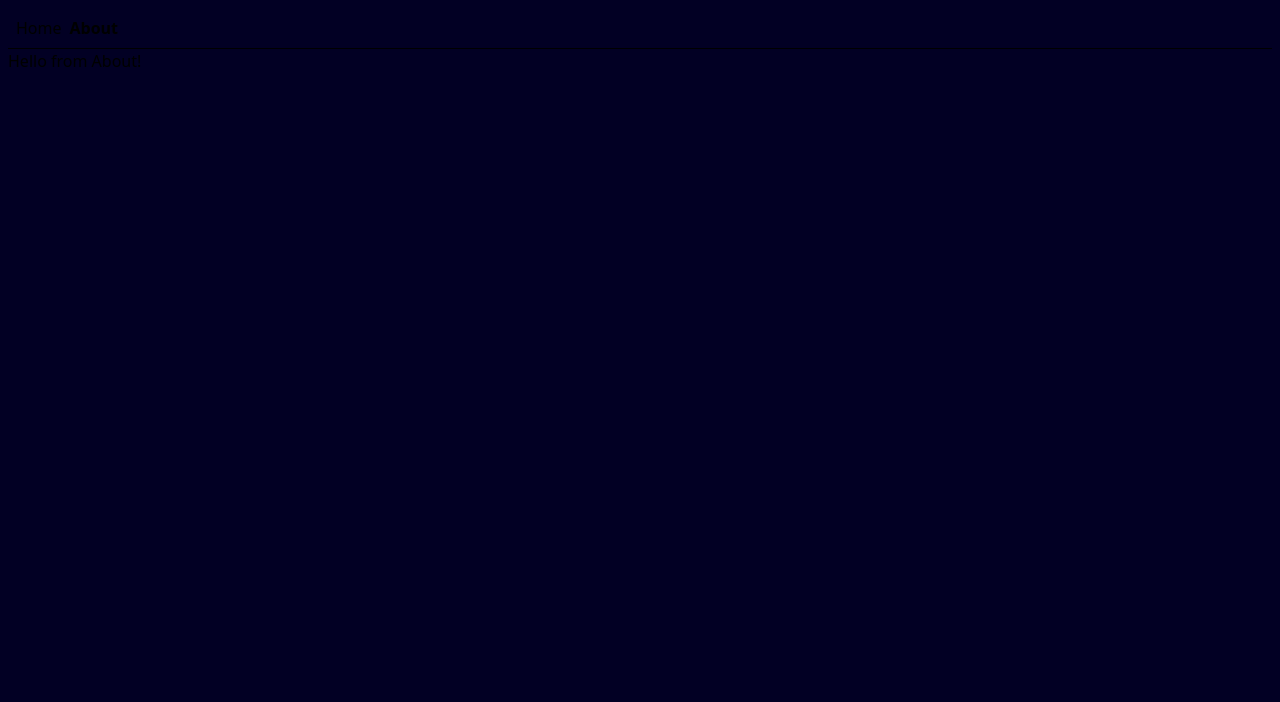
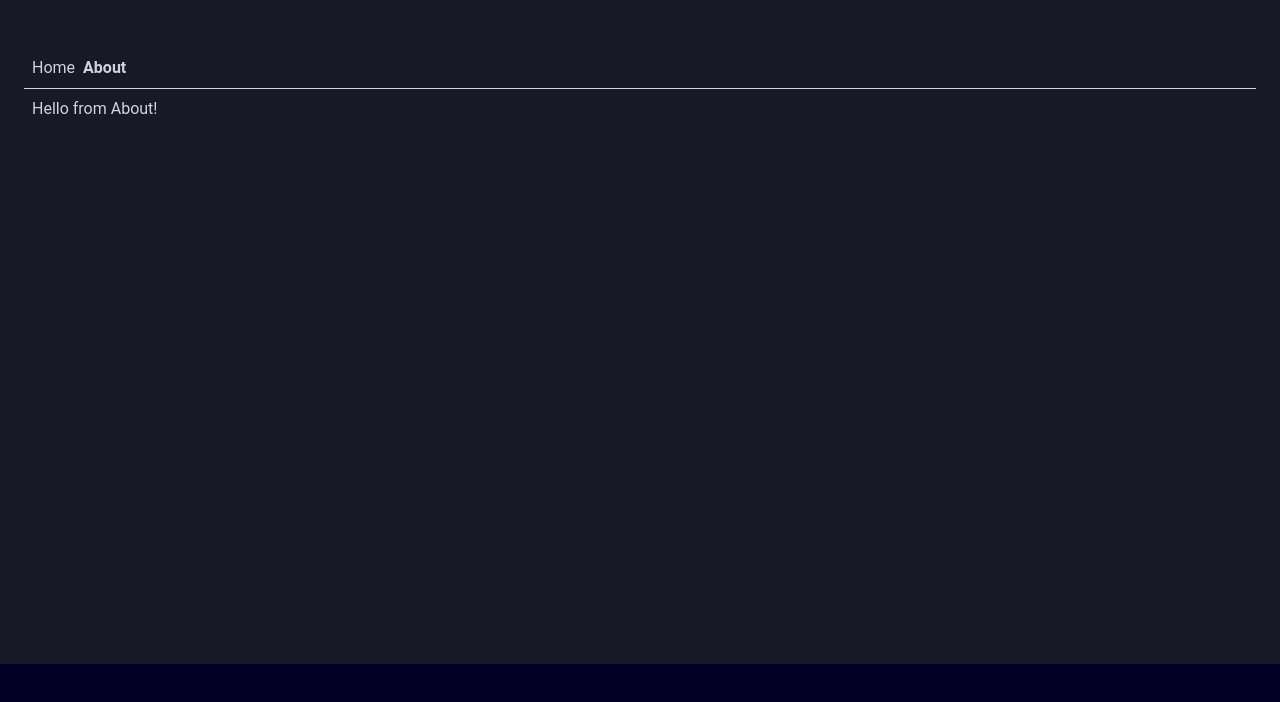
Before and after one commit to tanderson539/project-rhezma-frontend, a React (Vite) app: page /about in a window 1280 px wide. Shown: the top 702 px of the page. Built offline with nearby package versions, Linux system fonts and the light colour scheme.

Commit message:
[feat] - Breaks the main layout into its own component. Adds navbar to layout.

```diff
--- /dev/null
+++ b/src/layout/MainLayout.tsx
@@ -0,0 +1,25 @@
+import { type FC, type ReactNode } from 'react';
+import NavbarTop from './NavbarTop';
+
+interface Props {
+    children: ReactNode;
+}
+
+const MainLayout: FC<Props> = ({ children }) => {
+    return (
+        <>
+            <div className="bg-main" />
+            <main className="site-body primary-bg">
+                <div className="absolute min-h-screen w-full md:max-w-6xl xl:max-w-7xl">
+                    <section className="text-primary secondary-bg min-h-3-4-screen items-center justify-center px-6 py-12 opacity-90">
+                        <NavbarTop />
+                        <hr />
+                        {children}
+                    </section>
+                </div>
+            </main>
+        </>
+    );
+};
+
+export default MainLayout;
--- a/src/layout/NavbarTop.tsx
+++ b/src/layout/NavbarTop.tsx
@@ -1,9 +1,16 @@
-import React from 'react'
+import { Link } from '@tanstack/react-router';
 
 const NavbarTop = () => {
-  return (
-    <div>NavbarTop</div>
-  )
-}
+    return (
+        <div className="flex gap-2 p-2">
+            <Link to="/" className="[&.active]:font-bold">
+                Home
+            </Link>{' '}
+            <Link to="/about" className="[&.active]:font-bold">
+                About
+            </Link>
+        </div>
+    );
+};
 
-export default NavbarTop
+export default NavbarTop;
--- a/src/routes/__root.tsx
+++ b/src/routes/__root.tsx
@@ -1,10 +1,12 @@
 import { createRootRoute, Outlet } from '@tanstack/react-router';
 import { TanStackRouterDevtools } from '@tanstack/react-router-devtools';
+import MainLayout from '../layout/MainLayout';
 
 const RootLayout = () => (
     <>
-        <div className="bg-main" />
-        <Outlet />
+        <MainLayout>
+            <Outlet />
+        </MainLayout>
         <TanStackRouterDevtools />
     </>
 );
--- a/src/routes/about.tsx
+++ b/src/routes/about.tsx
@@ -1,22 +1,9 @@
-import { createFileRoute, Link } from '@tanstack/react-router';
+import { createFileRoute } from '@tanstack/react-router';
 
 export const Route = createFileRoute('/about')({
     component: About,
 });
 
 function About() {
-    return (
-        <div className="p-2">
-            <div className="flex gap-2 p-2">
-                <Link to="/" className="[&.active]:font-bold">
-                    Home
-                </Link>{' '}
-                <Link to="/about" className="[&.active]:font-bold">
-                    About
-                </Link>
-            </div>
-            <hr />
-            Hello from About!
-        </div>
-    );
+    return <div className="p-2">Hello from About!</div>;
 }
--- a/src/routes/index.tsx
+++ b/src/routes/index.tsx
@@ -5,13 +5,5 @@ export const Route = createFileRoute('/')({
 });
 
 function Index() {
-    return (
-        <main className="site-body primary-bg">
-            <div className="absolute min-h-screen w-full md:max-w-6xl xl:max-w-7xl">
-                <section className="text-primary secondary-bg min-h-3-4-screen items-center justify-center px-6 py-12 opacity-90">
-                    wassupppp
-                </section>
-            </div>
-        </main>
-    );
+    return <div className="p-2">Hello from Main!</div>;
 }
```
